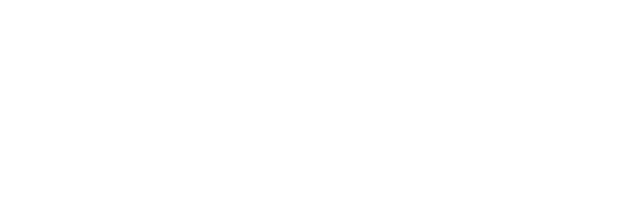
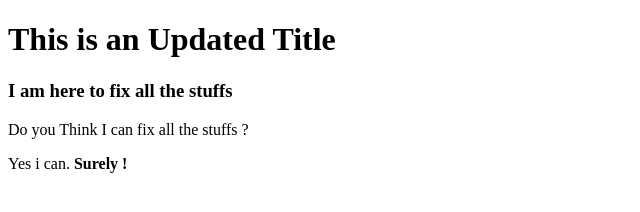
Before and after one commit to Hasanrakib010/my-first-repo, a plain HTML site: page index.html in a window 1280 px wide. Shown: the whole page, without its empty margins (0-640 px from the left). Drawn offline with Linux system fonts and the light colour scheme.

Commit message:
Styles added

```diff
--- a/index.html
+++ b/index.html
@@ -7,6 +7,9 @@
     <title>My First Github Repo</title>
 </head>
 <body>
-
+    <h1>This is an Updated Title</h1>
+    <h3>I am here to fix all the stuffs</h3>
+    <p>Do you Think I can fix all the stuffs ?</p>
+    <p>Yes i can. <strong> Surely ! </strong></p>
 </body>
 </html>
--- /dev/null
+++ b/style.css
@@ -0,0 +1,12 @@
+h1{
+    color: red;
+    text-align: center;
+}
+h3{
+    background-color: teel;
+    width: 30%;
+    text-align: center;
+}
+p{
+    color: rebeccapurple;
+}
```
